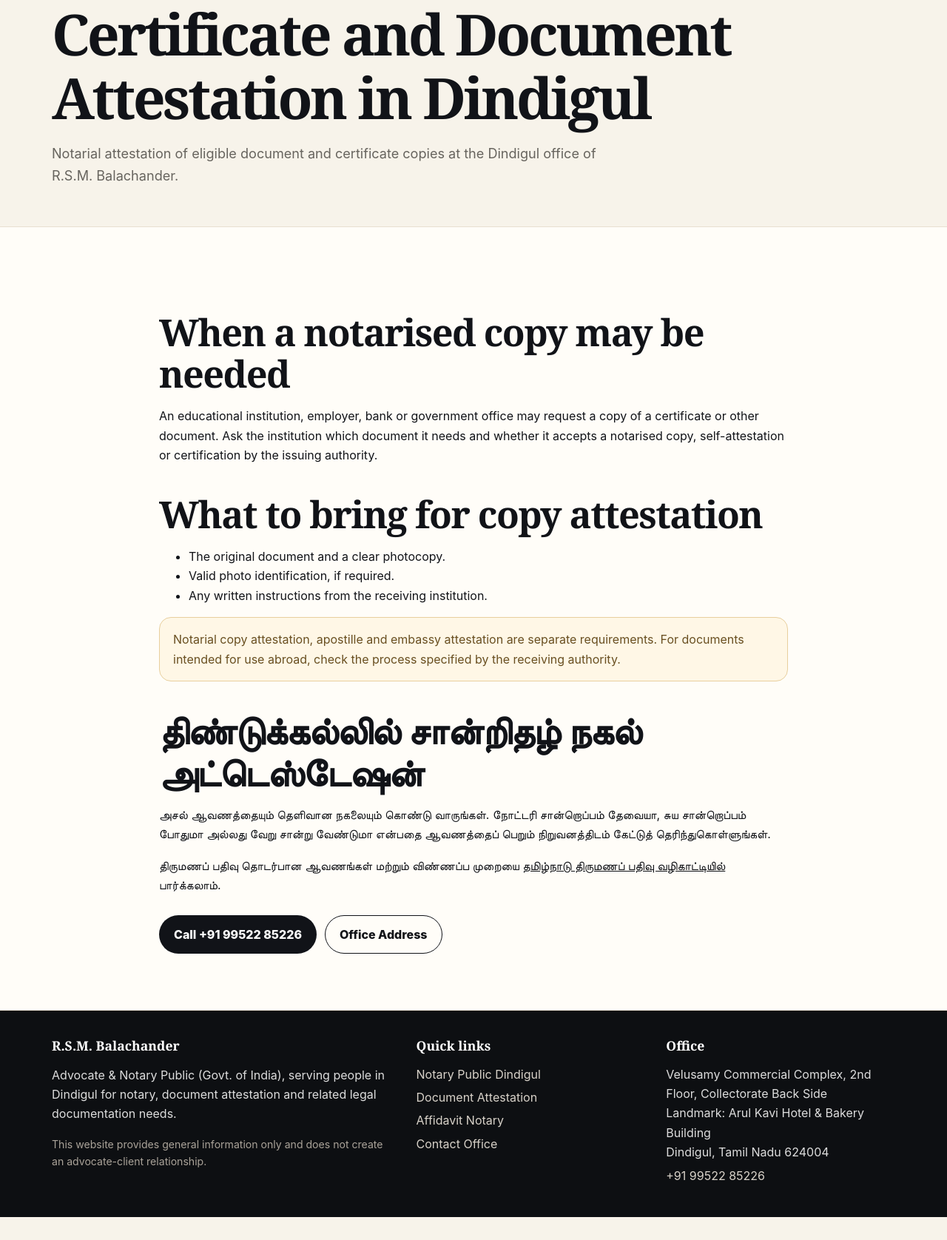
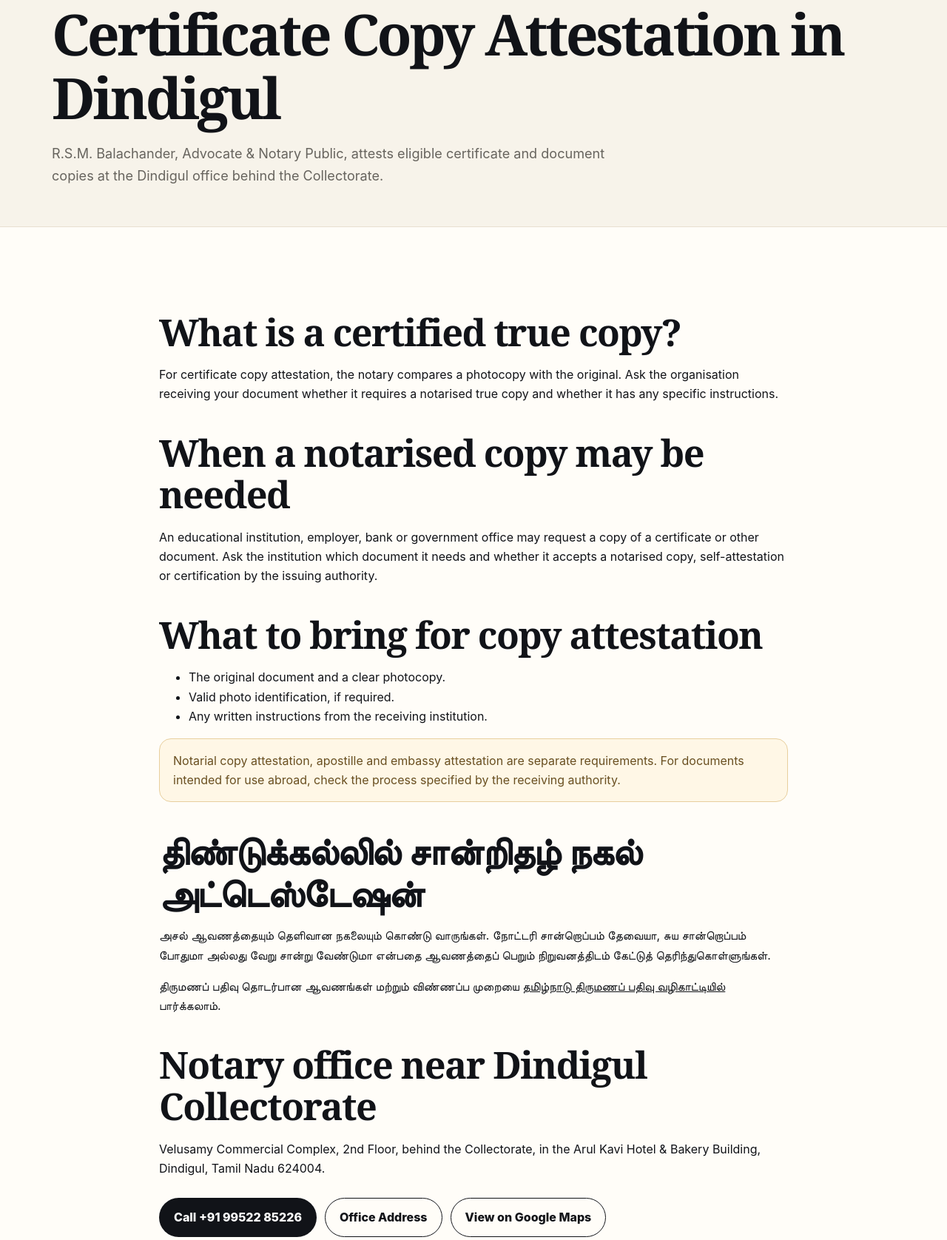
Before and after one commit to rsm-balachander-notary-dindigul/rsm-balachander-notary-dindigul.github.io, a plain HTML site: page document-attestation-dindigul.html in a window 1280 px wide. Shown: the part 235-1911 px from the top of the page at 74% size. Before the commit the page ends 1880 px from the top, so only its background shows below. Drawn offline with Linux system fonts and the light colour scheme.

Commit message:
Clarify certificate copy attestation and Dindigul office directions

```diff
--- a/document-attestation-dindigul.html
+++ b/document-attestation-dindigul.html
@@ -3,13 +3,13 @@
 <head>
 <meta charset="utf-8">
 <meta name="viewport" content="width=device-width,initial-scale=1">
-<title>Certificate &amp; Document Attestation in Dindigul</title>
-<meta name="description" content="Information on notarial attestation of eligible certificate and document copies in Dindigul, what to bring and how to check the receiving institution’s requirements.">
+<title>Certificate Copy Attestation in Dindigul</title>
+<meta name="description" content="Information on certificate copy attestation and certified true copies at the notary office near Dindigul Collectorate, including what to bring and what to confirm with the receiving institution.">
 <meta name="robots" content="index,follow,max-image-preview:large">
 <meta name="theme-color" content="#111318">
 <link rel="canonical" href="https://rsm-balachander-notary-dindigul.github.io/document-attestation-dindigul.html">
-<meta property="og:title" content="Certificate &amp; Document Attestation in Dindigul">
-<meta property="og:description" content="Information on notarial attestation of eligible certificate and document copies in Dindigul, what to bring and how to check the receiving institution’s requirements.">
+<meta property="og:title" content="Certificate Copy Attestation in Dindigul">
+<meta property="og:description" content="Information on certificate copy attestation and certified true copies at the notary office near Dindigul Collectorate, including what to bring and what to confirm with the receiving institution.">
 <meta property="og:type" content="website">
 <meta property="og:url" content="https://rsm-balachander-notary-dindigul.github.io/document-attestation-dindigul.html">
 <meta property="og:locale" content="en_IN">
@@ -64,8 +64,10 @@
 </nav>
 
 <main><div class="container crumb"><a href="index.html">Home</a> / Certificate and Document Attestation</div>
-<section class="pageHero"><div class="container"><div class="kicker">Dindigul</div><h1>Certificate and Document Attestation in Dindigul</h1><p class="lead">Notarial attestation of eligible document and certificate copies at the Dindigul office of R.S.M. Balachander.</p></div></section>
+<section class="pageHero"><div class="container"><div class="kicker">Dindigul</div><h1>Certificate Copy Attestation in Dindigul</h1><p class="lead">R.S.M. Balachander, Advocate &amp; Notary Public, attests eligible certificate and document copies at the Dindigul office behind the Collectorate.</p></div></section>
 <section class="section alt"><div class="container prose">
+ <h2>What is a certified true copy?</h2>
+ <p>For certificate copy attestation, the notary compares a photocopy with the original. Ask the organisation receiving your document whether it requires a notarised true copy and whether it has any specific instructions.</p>
  <h2>When a notarised copy may be needed</h2>
  <p>An educational institution, employer, bank or government office may request a copy of a certificate or other document. Ask the institution which document it needs and whether it accepts a notarised copy, self-attestation or certification by the issuing authority.</p>
  <h2>What to bring for copy attestation</h2>
@@ -80,7 +82,9 @@
   <p>அசல் ஆவணத்தையும் தெளிவான நகலையும் கொண்டு வாருங்கள். நோட்டரி சான்றொப்பம் தேவையா, சுய சான்றொப்பம் போதுமா அல்லது வேறு சான்று வேண்டுமா என்பதை ஆவணத்தைப் பெறும் நிறுவனத்திடம் கேட்டுத் தெரிந்துகொள்ளுங்கள்.</p>
  </div>
  <p lang="ta">திருமணப் பதிவு தொடர்பான ஆவணங்கள் மற்றும் விண்ணப்ப முறையை <a href="marriage-registration-tamil-nadu.html" style="text-decoration:underline">தமிழ்நாடு திருமணப் பதிவு வழிகாட்டியில்</a> பார்க்கலாம்.</p>
- <div class="actions"><a class="btn primary" href="tel:+919952285226">Call +91 99522 85226</a><a class="btn outline" href="contact.html">Office Address</a></div>
+ <h2>Notary office near Dindigul Collectorate</h2>
+ <p>Velusamy Commercial Complex, 2nd Floor, behind the Collectorate, in the Arul Kavi Hotel &amp; Bakery Building, Dindigul, Tamil Nadu 624004.</p>
+ <div class="actions"><a class="btn primary" href="tel:+919952285226">Call +91 99522 85226</a><a class="btn outline" href="contact.html">Office Address</a><a class="btn outline" href="https://www.google.com/maps/search/?api=1&amp;query=R.S.M+Bala+Chander+Advocate+%26+Notary+Public+Office+Dindigul&amp;query_place_id=ChIJRWNlmMcBqjsRc1z_Lm2O2i0" target="_blank" rel="noopener">View on Google Maps</a></div>
 </div></section></main>
 
 <footer class="footer">
```
